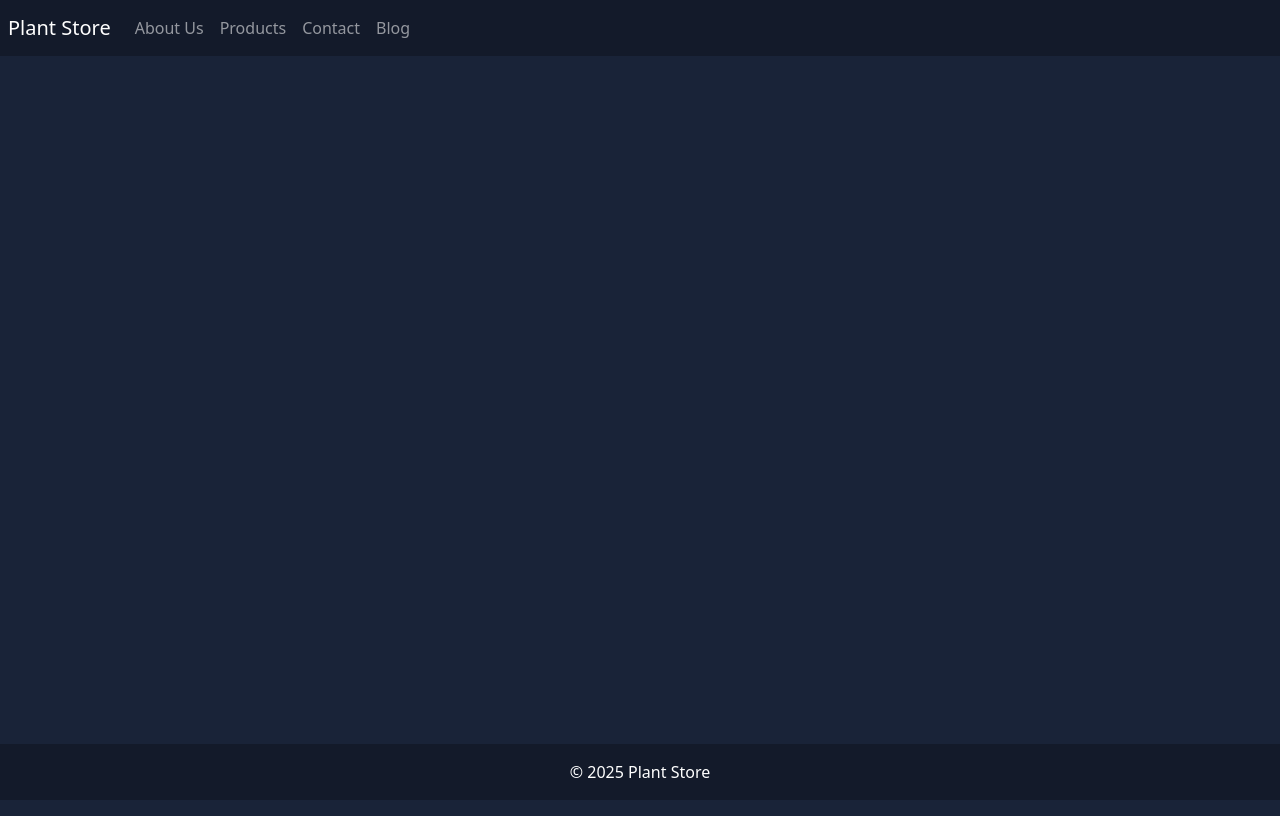
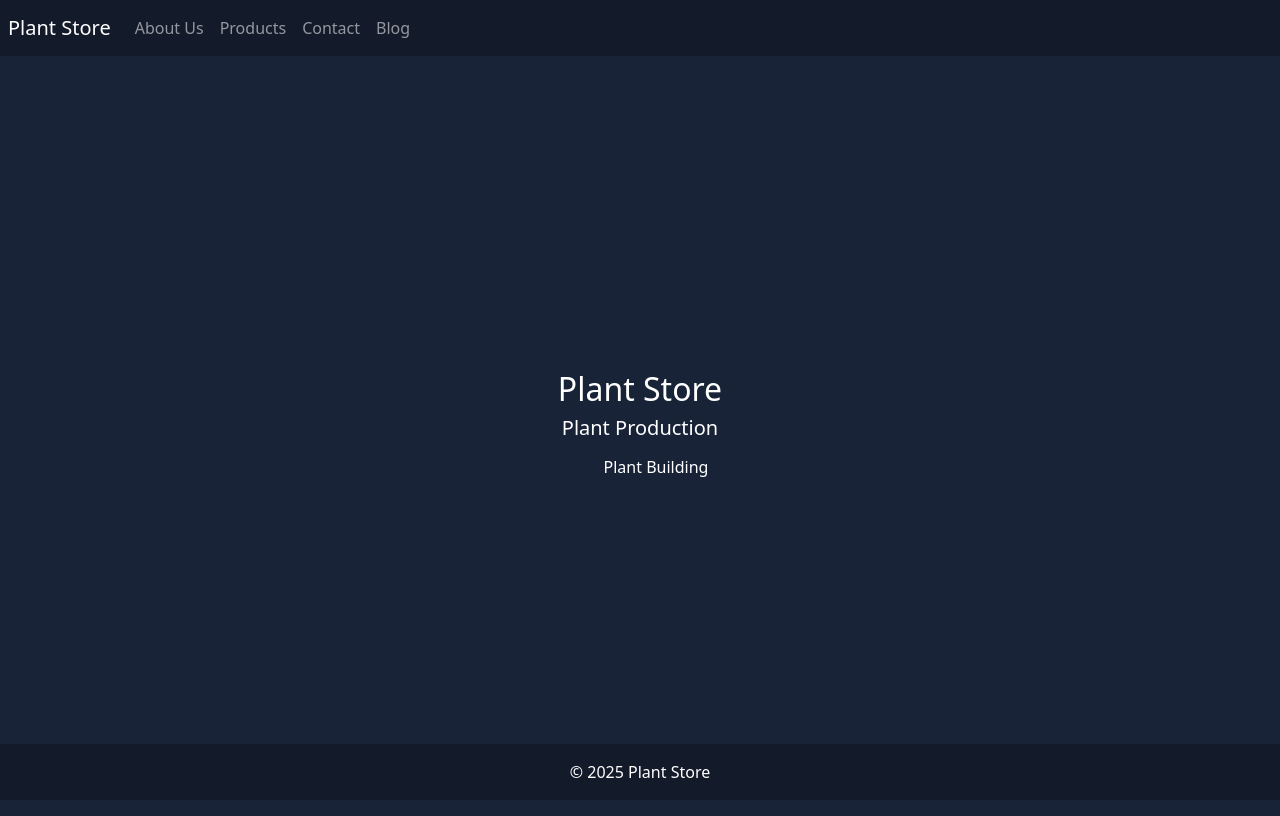
Before and after one commit to thato-c/PlantStoreInfrastructure, an Angular app in the folder PlantStore/: page / in a window 1280 px wide. Built offline with nearby package versions, Linux system fonts and the light colour scheme.

Commit message:
Add Home Component

```diff
--- a/PlantStore/src/app/app.routes.ts
+++ b/PlantStore/src/app/app.routes.ts
@@ -1,3 +1,5 @@
 import { Routes } from '@angular/router';
 
-export const routes: Routes = [];
+export const routes: Routes = [
+    {path: '', loadComponent: () => import('./home/home.component').then(m => m.HomeComponent)},
+];
--- /dev/null
+++ b/PlantStore/src/app/home/home.component.css
@@ -0,0 +1,18 @@
+.container{
+    flex: 1;
+    display: flex;
+    flex-direction: column;
+    justify-content: center;
+    align-items: center;
+    padding: 2rem;
+    margin: 50px;
+    height: 80vh; /* Hardcoding container height */
+    width: 85vw;
+    background-color: transparent;
+}
+
+li{
+    list-style-type: none;
+    padding: 5px;
+    margin: 2px;
+}
--- /dev/null
+++ b/PlantStore/src/app/home/home.component.html
@@ -0,0 +1,7 @@
+<div class="container">
+    <h2>Plant Store</h2>
+    <h5>Plant Production</h5>
+    <ul>
+        <li>Plant Building</li>
+    </ul>
+</div>
```
Also changed, not shown: PlantStore/src/app/home/home.component.ts (added, +11 -0 lines), 1 other file (tests, documents, lock files or other folders).
